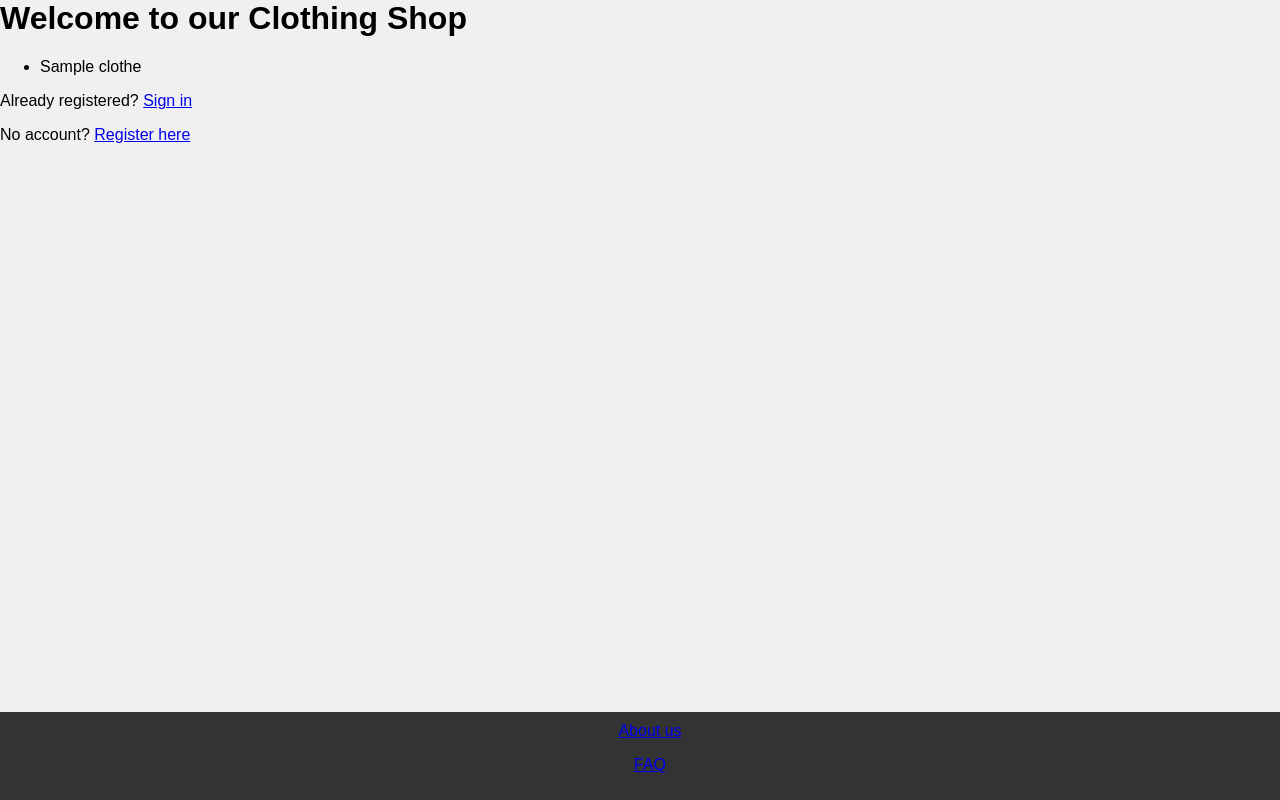
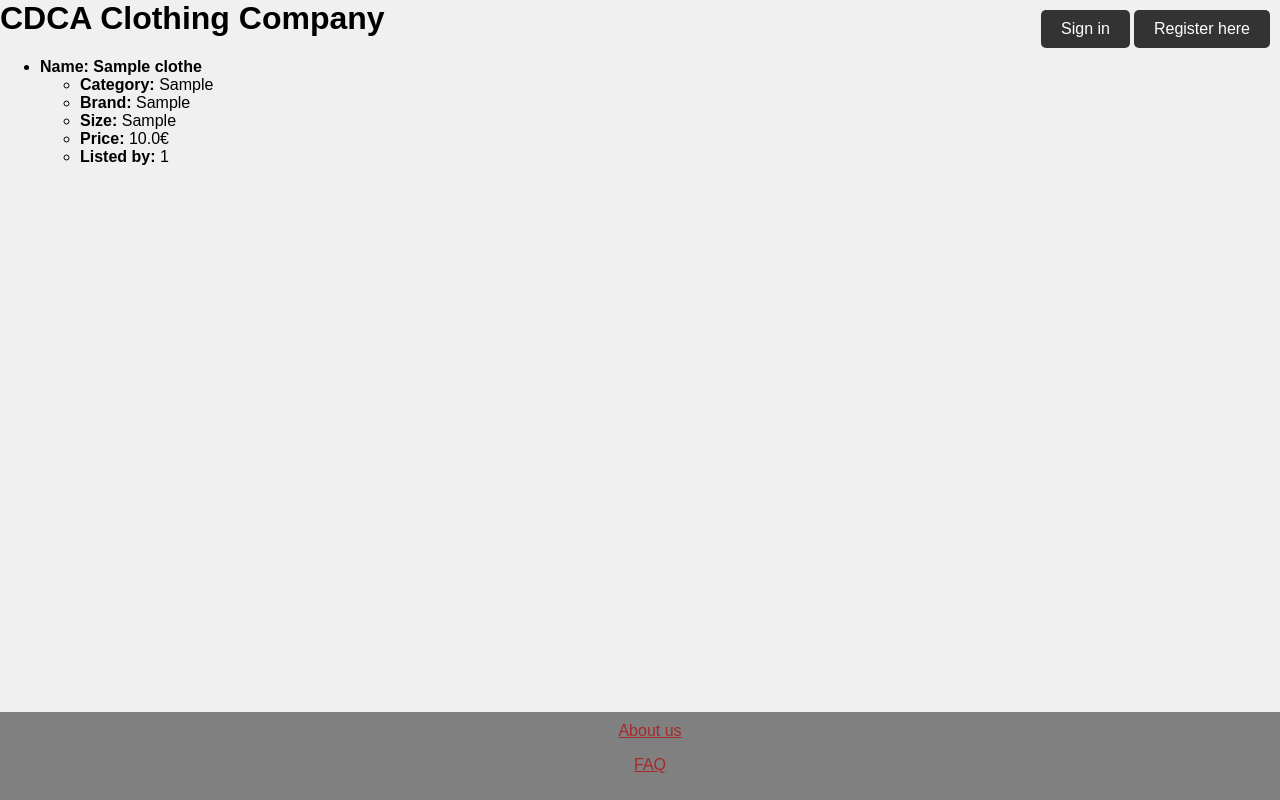
Before and after one commit to rigozu9/Vaatekauppasovellus, a Flask app: page / in a window 1280 px wide. Run offline with Flask 3, Linux system fonts and the light colour scheme; tables that the repository leaves empty hold one stand-in row (values such as "Sample post").

Commit message:
Clothing model updated, clothes.py now adds more info about clothing. Homepage now shows more info about clothes too

```diff
--- a/clothes.py
+++ b/clothes.py
@@ -2,7 +2,7 @@
 
 from db import db
 from models import Clothes  # Import Clothes model from models module
-from flask import redirect, render_template, request
+from flask import redirect, render_template, request, session
 
 def get_clothes():
     # Fetch all clothing items from the clothes table
@@ -10,8 +10,17 @@ def get_clothes():
     return render_template("index.html", result=result)
 
 def add_clothes():
-    content = request.form["content"]
-    new_clothes = Clothes(name=content)
+    name = request.form["name"]
+    category = request.form["category"]
+    brand = request.form["brand"]
+    size = request.form["size"]
+    price = request.form["price"]
+
+    # Check if the user is logged in
+    if 'username' in session:
+        username = session['username']
+
+    new_clothes = Clothes(name=name, category=category, brand=brand, size=size, price=price, user_id=username)
     db.session.add(new_clothes)
     db.session.commit()
     return redirect("/")
--- a/login.py
+++ b/login.py
@@ -4,7 +4,7 @@ from werkzeug.security import check_password_hash, generate_password_hash
 from db import db
 from models import User
 
-#registering a new account usin User model
+#registering a new account using User model
 def register():
     if request.method == "POST":
         username = request.form["username"]
@@ -34,6 +34,7 @@ def login():
         session["username"] = username
         return redirect("/")
     return render_template("login.html")
+
 #log out
 def logout():
     session.pop("username", None)
--- /dev/null
+++ b/package.json
@@ -0,0 +1,5 @@
+{
+  "dependencies": {
+    "bootstrap": "^5.3.2"
+  }
+}
--- a/static/styles.css
+++ b/static/styles.css
@@ -1,4 +1,74 @@
 /* styles.css */
+.login {
+    font-family: Arial, sans-serif;
+    color: #fff; /* Text color */
+    background-color: #333; /* Background color */
+    border: none; /* Remove borders */
+    padding: 10px 20px; /* Padding */
+    border-radius: 5px; /* Rounded corners */
+    text-decoration: none; /* Remove underlines */
+    cursor: pointer; /* Cursor style */
+    transition: background-color 0.3s ease; /* Smooth transition */
+    position: absolute;
+    top: 10px;
+    right: 150px;
+}
+
+.sell {
+    font-family: Arial, sans-serif;
+    color: #fff; /* Text color */
+    background-color: #333; /* Background color */
+    border: none; /* Remove borders */
+    padding: 10px 20px; /* Padding */
+    border-radius: 5px; /* Rounded corners */
+    text-decoration: none; /* Remove underlines */
+    cursor: pointer; /* Cursor style */
+    transition: background-color 0.3s ease; /* Smooth transition */
+    position: absolute;
+    top: 10px;
+    right: 130px;
+}
+
+.logout {
+    font-family: Arial, sans-serif;
+    color: #fff; /* Text color */
+    background-color: #333; /* Background color */
+    border: none; /* Remove borders */
+    padding: 10px 20px; /* Padding */
+    border-radius: 5px; /* Rounded corners */
+    text-decoration: none; /* Remove underlines */
+    cursor: pointer; /* Cursor style */
+    transition: background-color 0.3s ease; /* Smooth transition */
+    position: absolute;
+    top: 10px;
+    right: 30px;
+}
+
+.register {
+    font-family: Arial, sans-serif;
+    color: #fff; /* Text color */
+    background-color: #333; /* Background color */
+    border: none; /* Remove borders */
+    padding: 10px 20px; /* Padding */
+    border-radius: 5px; /* Rounded corners */
+    text-decoration: none; /* Remove underlines */
+    transition: background-color 0.3s ease; /* Smooth transition */
+    position: absolute;
+    top: 10px;
+    right: 10px; /* Adjust as needed */
+}
+
+.login:hover, .sell:hover, .logout:hover, .register:hover {
+    background-color: #555; /* Darker background color on hover */
+}
+
+a {
+    font-family: Arial, sans-serif;
+    color: brown;
+    margin: 0;
+    padding: 0;
+}
+
 body {
     font-family: Arial, sans-serif;
     background-color: #f0f0f0;
@@ -14,7 +84,7 @@ header {
 }
 
 footer {
-    background-color: #333;
+    background-color: grey;
     color: #fff;
     padding: 10px;
     text-align: center;
--- a/templates/index.html
+++ b/templates/index.html
@@ -2,28 +2,37 @@
 <head>
     <meta charset="UTF-8">
     <meta name="viewport" content="width=device-width, initial-scale=1.0">
-    <title>Clothing Shop</title>
+    <title>CDCA </title>
     <link rel="stylesheet" href="{{ url_for('static', filename='styles.css') }}">
 </head>
 <body>
-    <h1>Welcome to our Clothing Shop</h1>
+    <h1>CDCA Clothing Company</h1>
 
     <!-- Shop content -->
     <ul>
         {% for item in result %}
-            <li>{{ item.name }}</li>
+            <li>
+                <strong>Name: {{ item.name }}</strong>
+                <ul>
+                    <li><strong>Category:</strong> {{ item.category }}</li>
+                    <li><strong>Brand:</strong> {{ item.brand }}</li>
+                    <li><strong>Size:</strong> {{ item.size }}</li>
+                    <li><strong>Price:</strong> {{ item.price }}€</li>
+                    <li><strong>Listed by:</strong> {{ item.user_id }}</li>
+                </ul>
+            </li>
         {% endfor %}
     </ul>
 
     {% if session.username %}
         <!-- User is logged in, show logout link -->
         <p>Signed in by: {{ session.username }}</p>
-        <a href="/logout">Sign out</a>
-        <a href="/new">Sell a garment</a>
+        <a class="logout" href="/logout">Sign out</a>
+        <a class="sell" href="/new">Sell a garment</a>
     {% else %}
         <!-- User is not logged in, show login and register links -->
-        <p>Already registered? <a href="/login">Sign in</a></p>
-        <p>No account? <a href="/register">Register here</a></p>
+        <a class="login" href="/login">Sign in</a>
+        <a class="register" href="/register">Register here</a>
     {% endif %}
 
     {% include 'footer.html' %}
```
Also changed, not shown: models.py (+7 -2 lines), templates/new.html (+7 -3 lines), package-lock.json (added), 1 other file.
